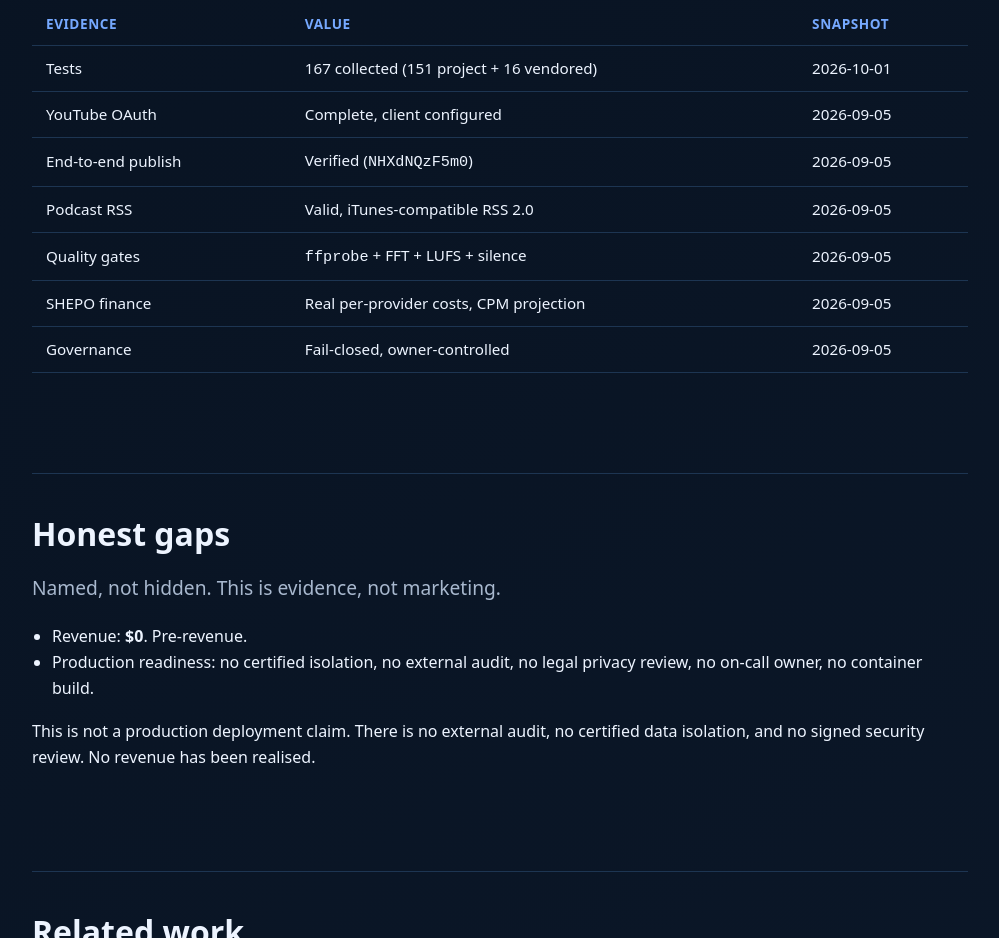
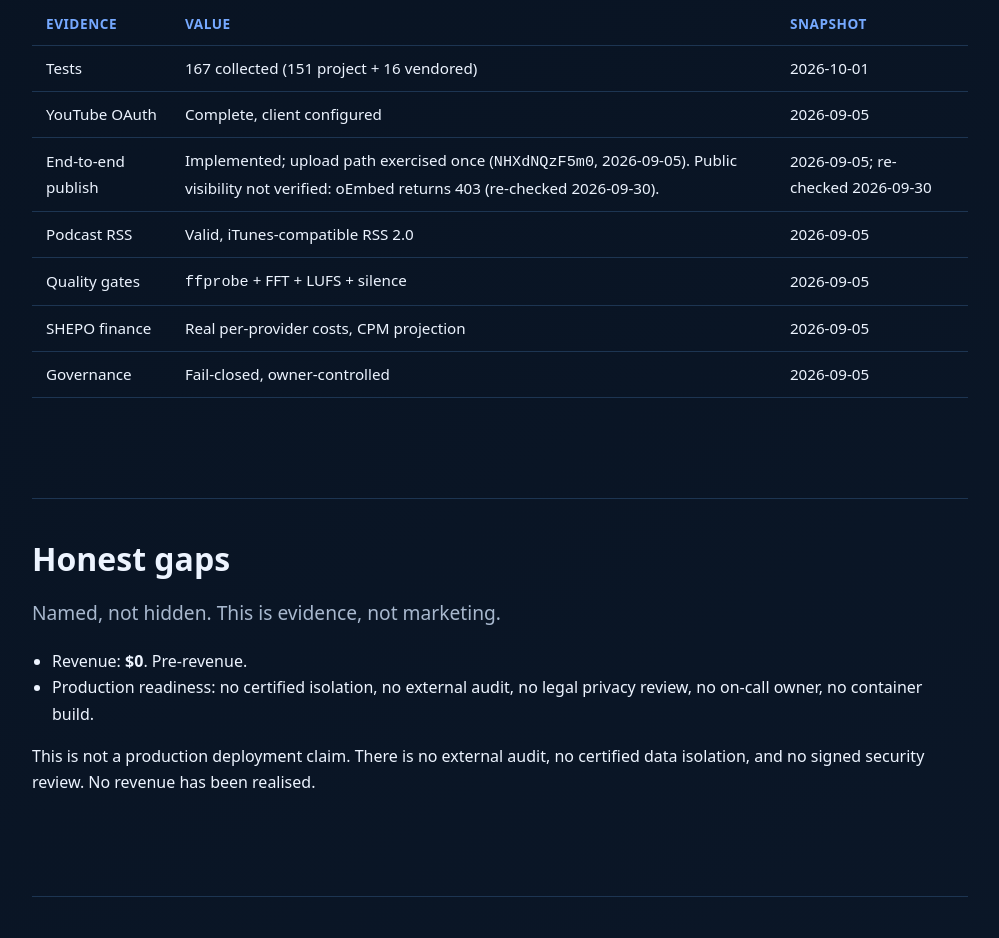
Before and after one commit to HatemIsmailShalaby1979/Blue-Waves-, a plain HTML site: page index.html in a window 1280 px wide. Shown: the part 1383-2321 px from the top of the page, without its empty margins (140-1139 px from the left). Drawn offline with Linux system fonts and the light colour scheme.

Commit message:
docs: correct Blue Waves CI status to green and fix overstated video-publish claim
- README CI row + warning: replace 'Red' with green, citing runs 36946472204 /
  36946472214, SHA bbc3b56, 2026-10-02 (verified via Actions API).
- index.html 'End-to-end publish' cell: 'Verified' -> honest 'not verified /
  oEmbed 403' status, matching the README row.
- README 'End-to-end video publish' row already exact; 167 test count (151+16)
  confirmed; AGENTS.md has no invalid_grant detail.

```diff
--- a/index.html
+++ b/index.html
@@ -16,7 +16,7 @@
 
 <section><h2>The pipeline</h2><p class="lead">Every output hits a quality gate before approval is considered. Approval is blocked if the preview is missing, empty, or below threshold. The default is hold.</p><div style="display:grid;grid-template-columns:repeat(auto-fit,minmax(220px,1fr));gap:14px"><div class="card"><h3>Create</h3><p>Local (Ken Burns 1080p) plus cloud-ready (Kling / Seedance). FFmpeg-first mastering. Quota-aware provider rotation.</p></div><div class="card"><h3>Gate</h3><p>Video 1080p / 30fps / h264. Audio 48kHz stereo, -14 LUFS for music and video, -16 LUFS for podcast. Silence and FFT checks.</p></div><div class="card"><h3>Publish or hold</h3><p>Human-approved upload. Unapproved media stays in the library with a hash-chained audit trail. No agent approves its own publish.</p></div></div></section>
 
-<section><h2>Proof, with snapshot dates</h2><table><tr><th>Evidence</th><th>Value</th><th>Snapshot</th></tr><tr><td>Tests</td><td>167 collected (151 project + 16 vendored)</td><td>2026-10-01</td></tr><tr><td>YouTube OAuth</td><td>Complete, client configured</td><td>2026-09-05</td></tr><tr><td>End-to-end publish</td><td>Verified (<code>NHXdNQzF5m0</code>)</td><td>2026-09-05</td></tr><tr><td>Podcast RSS</td><td>Valid, iTunes-compatible RSS 2.0</td><td>2026-09-05</td></tr><tr><td>Quality gates</td><td><code>ffprobe</code> + FFT + LUFS + silence</td><td>2026-09-05</td></tr><tr><td>SHEPO finance</td><td>Real per-provider costs, CPM projection</td><td>2026-09-05</td></tr><tr><td>Governance</td><td>Fail-closed, owner-controlled</td><td>2026-09-05</td></tr></table></section>
+<section><h2>Proof, with snapshot dates</h2><table><tr><th>Evidence</th><th>Value</th><th>Snapshot</th></tr><tr><td>Tests</td><td>167 collected (151 project + 16 vendored)</td><td>2026-10-01</td></tr><tr><td>YouTube OAuth</td><td>Complete, client configured</td><td>2026-09-05</td></tr><tr><td>End-to-end publish</td><td>Implemented; upload path exercised once (<code>NHXdNQzF5m0</code>, 2026-09-05). Public visibility not verified: oEmbed returns 403 (re-checked 2026-09-30).</td><td>2026-09-05; re-checked 2026-09-30</td></tr><tr><td>Podcast RSS</td><td>Valid, iTunes-compatible RSS 2.0</td><td>2026-09-05</td></tr><tr><td>Quality gates</td><td><code>ffprobe</code> + FFT + LUFS + silence</td><td>2026-09-05</td></tr><tr><td>SHEPO finance</td><td>Real per-provider costs, CPM projection</td><td>2026-09-05</td></tr><tr><td>Governance</td><td>Fail-closed, owner-controlled</td><td>2026-09-05</td></tr></table></section>
 
 <section><h2>Honest gaps</h2><p class="lead">Named, not hidden. This is evidence, not marketing.</p><ul><li>Revenue: <strong>$0</strong>. Pre-revenue.</li><li>Production readiness: no certified isolation, no external audit, no legal privacy review, no on-call owner, no container build.</li></ul><p>This is not a production deployment claim. There is no external audit, no certified data isolation, and no signed security review. No revenue has been realised.</p></section>
 
```
Also changed, not shown: 1 other file.
